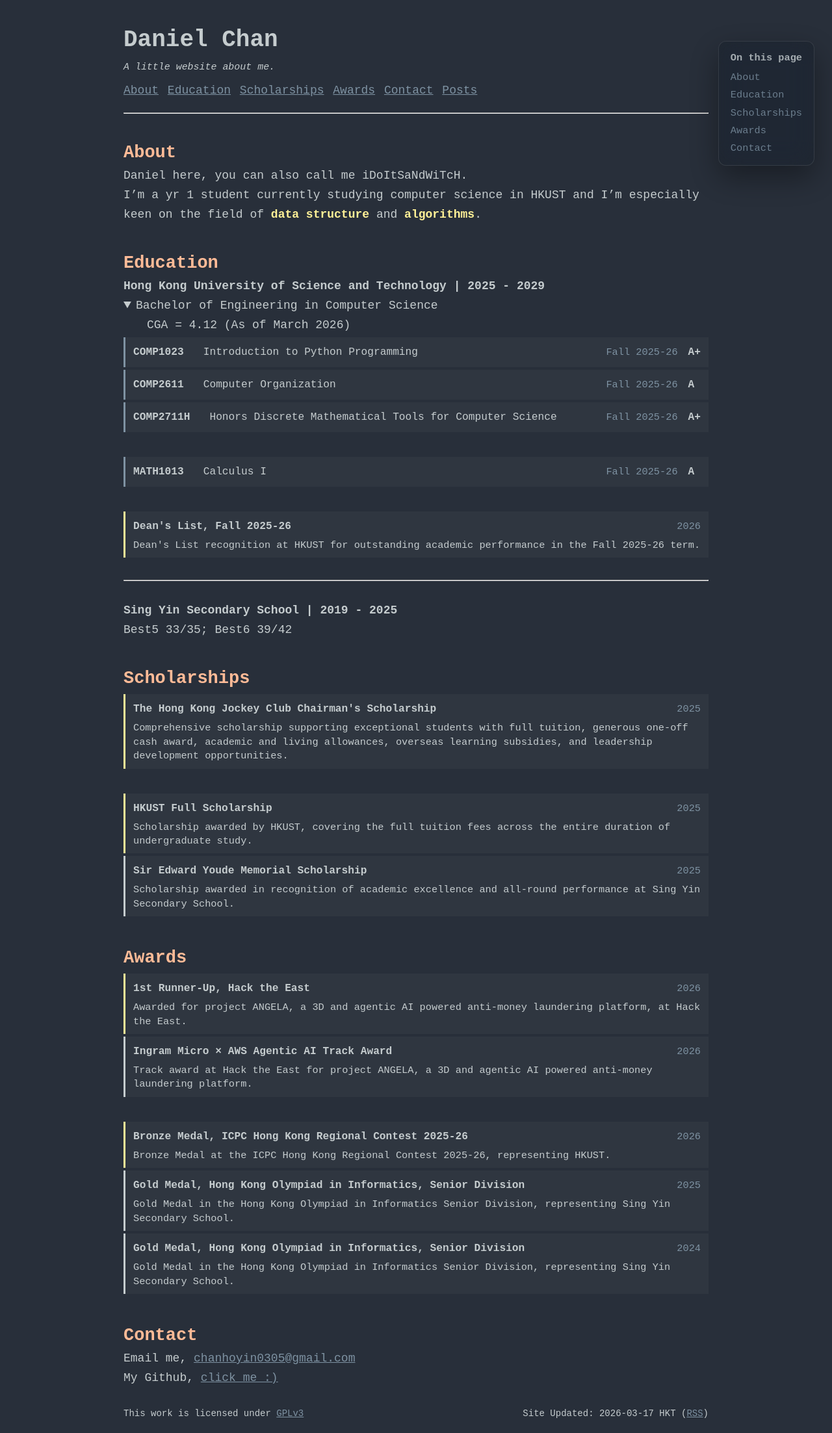
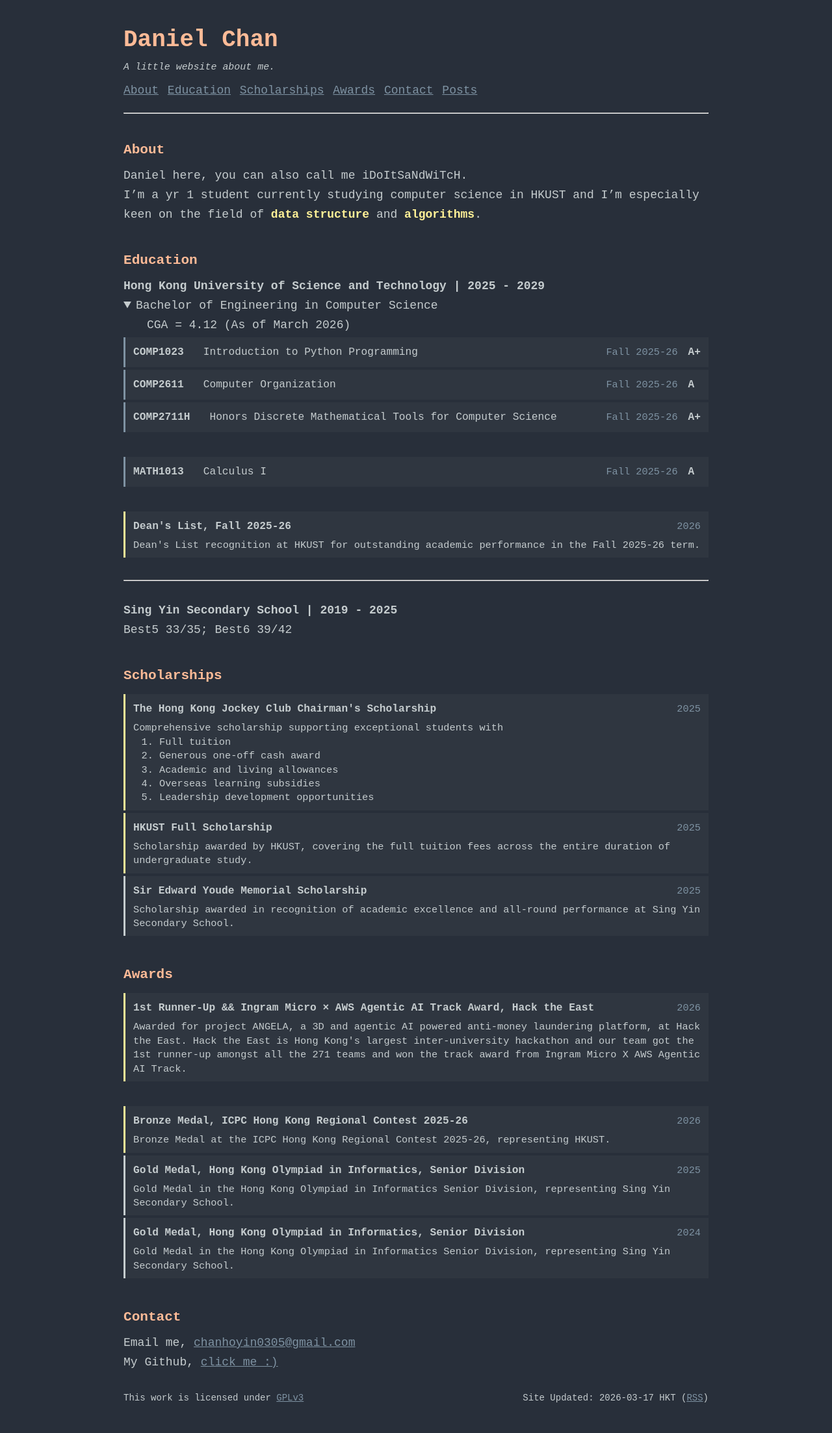
Before and after one commit to DanielChan0305/DanielChan0305.github.io, a Jekyll site: the page built from index.md, in a window 1280 px wide. Shown: the whole page at 65% size. Built offline with Jekyll 4.4.1, drawn with Linux system fonts in a browser that asks for light colours; after the commit the page ends 2181 px from its top, so only the background shows below that.

Commit message:
feat(): added more detailed description for some of the items

```diff
--- a/_sass/page.scss
+++ b/_sass/page.scss
@@ -44,7 +44,7 @@ body {
   background-color: $color-bg;
 }
 
-h2 {
+h1, h2, h3 {
   color: $color-heading;
 }
 
--- a/index.md
+++ b/index.md
@@ -3,14 +3,14 @@ layout: default
 title: Daniel Chan
 ---
 
-## About
+### About
 Daniel here, you can also call me iDoItSaNdWiTcH.
 
 I'm a yr 1 student currently studying computer science in HKUST and I'm especially keen on the field of **data structure** and **algorithms**.
 
 <br>
 
-## Education
+### Education
 
 #### Hong Kong University of Science and Technology | 2025 - 2029
 <details open>
@@ -47,15 +47,24 @@ Best5 33/35; Best6 39/42
 
 <br>
 
-## Scholarships {#scholarships}
+### Scholarships
 {% include award.html
    title="The Hong Kong Jockey Club Chairman's Scholarship"
    year="2025"
-   info="Comprehensive scholarship supporting exceptional students with full tuition, generous one-off cash award, academic and living allowances, overseas learning subsidies, and leadership development opportunities."
+   info="
+   Comprehensive scholarship supporting exceptional students with
+
+   <ol>
+      <li> Full tuition</li>
+      <li> Generous one-off cash award</li>
+      <li> Academic and living allowances</li>
+      <li> Overseas learning subsidies</li>
+      <li> Leadership development opportunities</li>
+   </ol>
+
+   "
    highlight=true
 %}
-
-<br>
 
 {% include award.html
    title="HKUST Full Scholarship"
@@ -72,18 +81,18 @@ Best5 33/35; Best6 39/42
 
 <br>
 
-## Awards
+### Awards
 {% include award.html
-   title="1st Runner-Up, Hack the East"
+   title="1st Runner-Up && Ingram Micro × AWS Agentic AI Track Award, Hack the East"
    year="2026"
-   info="Awarded for project ANGELA, a 3D and agentic AI powered anti-money laundering platform, at Hack the East."
+   info="
+
+   Awarded for project ANGELA, a 3D and agentic AI powered anti-money laundering platform, at Hack the East.
+
+   Hack the East is Hong Kong's largest inter-university hackathon and our team got the 1st runner-up amongst all the 271 teams and won the track award from Ingram Micro X AWS Agentic AI Track.
+
+   "
    highlight=true
-%}
-
-{% include award.html
-   title="Ingram Micro × AWS Agentic AI Track Award"
-   year="2026"
-   info="Track award at Hack the East for project ANGELA, a 3D and agentic AI powered anti-money laundering platform."
 %}
 
 <br>
@@ -112,7 +121,7 @@ Best5 33/35; Best6 39/42
 
 <br>
 
-## Contact
+### Contact
 Email me, [chanhoyin0305@gmail.com](mailto:chanhoyin0305@gmail.com)
 
 My Github, [click me :\)](https://github.com/DanielChan0305)
```
